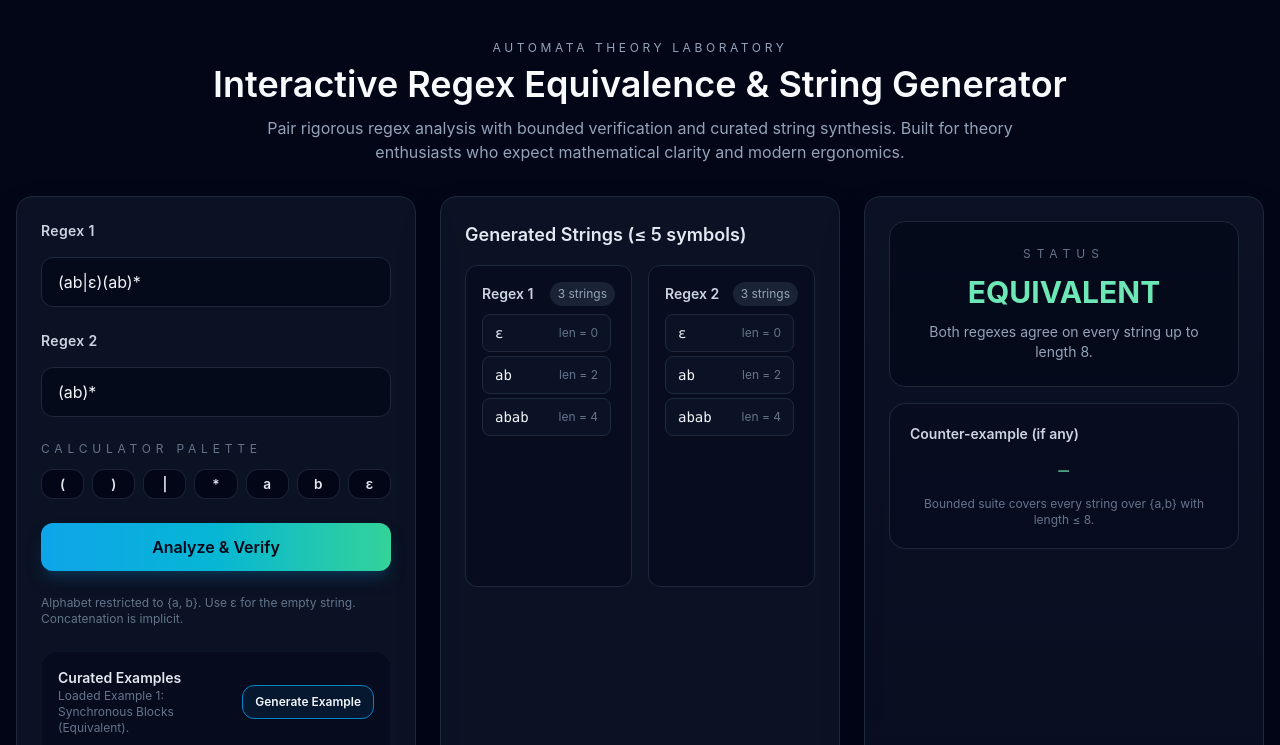
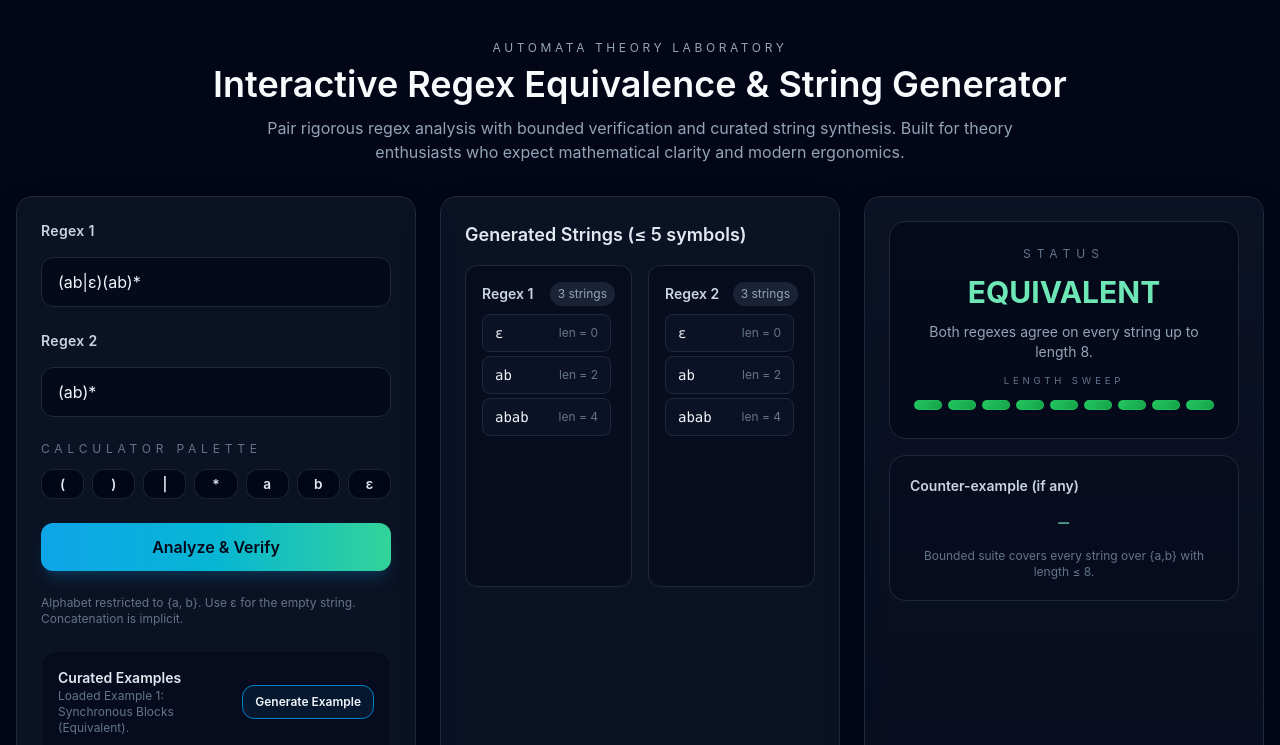
Before and after one commit to Mohit-Lakra/TAFL-Project, a plain HTML site: page public/index.html in a window 1280 px wide. Both pictures are taken after typing "Sample", "Sample" into the empty fields and a click on the button "Generate Example". Shown: the top 745 px of the page. Drawn offline with nearby package versions, Linux system fonts and the light colour scheme.

Commit message:
Animation fixed

```diff
--- a/public/assets/css/custom.css
+++ b/public/assets/css/custom.css
@@ -68,3 +68,37 @@ body {
     box-shadow: 0 0 0 0 rgba(52, 211, 153, 0);
   }
 }
+
+.stack-bars {
+  display: flex;
+  gap: 0.4rem;
+  justify-content: center;
+  padding: 0.25rem 0;
+}
+
+.stack-segment {
+  flex: 1;
+  min-width: 18px;
+  height: 10px;
+  border-radius: 999px;
+  background-color: rgba(148, 163, 184, 0.25);
+  border: 1px solid rgba(15, 23, 42, 0.5);
+  transition: background-color 240ms ease, transform 240ms ease, opacity 240ms ease;
+}
+
+.stack-segment.stack-active {
+  background: linear-gradient(120deg, #38bdf8, #22d3ee);
+  box-shadow: 0 0 12px rgba(56, 189, 248, 0.35);
+  transform: scaleY(1.45);
+}
+
+.stack-segment.stack-success {
+  background: linear-gradient(120deg, #22c55e, #16a34a);
+  border-color: rgba(34, 197, 94, 0.6);
+}
+
+.stack-segment.stack-fail {
+  background: linear-gradient(120deg, #f43f5e, #f97316);
+  border-color: rgba(244, 63, 94, 0.7);
+  box-shadow: 0 0 10px rgba(244, 63, 94, 0.35);
+}
--- a/public/assets/js/core/verification.js
+++ b/public/assets/js/core/verification.js
@@ -1,12 +1,13 @@
-const UNIVERSAL_SUITE = buildTestSuite(8);
+const { flat: UNIVERSAL_SUITE, levels: UNIVERSAL_LEVELS } = buildTestSuite(8);
 
 function sanitizeForRegExp(expr) {
   return expr.replace(/\s+/g, '').replace(/ε/g, '(?:)');
 }
 
 function buildTestSuite(maxLen) {
-  const suite = [''];
   const alphabet = ['a', 'b'];
+  const levels = [['']];
+  const flat = [''];
   let currentLevel = [''];
   for (let len = 1; len <= maxLen; len += 1) {
     const nextLevel = [];
@@ -15,26 +16,30 @@ function buildTestSuite(maxLen) {
         nextLevel.push(prefix + ch);
       }
     }
-    suite.push(...nextLevel);
+    levels.push(nextLevel);
+    flat.push(...nextLevel);
     currentLevel = nextLevel;
   }
-  return suite;
+  return { levels, flat };
 }
 
 export async function verifyEquivalence(pattern1, pattern2, onProgress = () => {}) {
   const regex1 = new RegExp(`^${sanitizeForRegExp(pattern1)}$`);
   const regex2 = new RegExp(`^${sanitizeForRegExp(pattern2)}$`);
-  for (let index = 0; index < UNIVERSAL_SUITE.length; index += 1) {
-    const candidate = UNIVERSAL_SUITE[index];
-    onProgress(candidate, index, UNIVERSAL_SUITE.length);
-    if (index % 20 === 0) {
-      await new Promise((resolve) => setTimeout(resolve, 0));
+  let processed = 0;
+  for (let len = 0; len < UNIVERSAL_LEVELS.length; len += 1) {
+    const level = UNIVERSAL_LEVELS[len];
+    const sample = level[0] ?? '';
+    onProgress(sample, processed, UNIVERSAL_SUITE.length, len);
+    for (const candidate of level) {
+      const match1 = regex1.test(candidate);
+      const match2 = regex2.test(candidate);
+      if (match1 !== match2) {
+        return { equivalent: false, counterExample: candidate };
+      }
+      processed += 1;
     }
-    const match1 = regex1.test(candidate);
-    const match2 = regex2.test(candidate);
-    if (match1 !== match2) {
-      return { equivalent: false, counterExample: candidate };
-    }
+    await new Promise((resolve) => setTimeout(resolve, 200));
   }
   return { equivalent: true };
 }
--- a/public/assets/js/main.js
+++ b/public/assets/js/main.js
@@ -23,6 +23,10 @@ const paletteButtons = document.querySelectorAll('.palette-btn');
 const progressTicker = document.getElementById('progressTicker');
 const progressLabel = document.getElementById('progressLabel');
 const progressMeta = document.getElementById('progressMeta');
+const progressStack = document.getElementById('progressStack');
+
+const STACK_LEVEL_COUNT = 9;
+let stackSegments = [];
 
 let activeInput = regex1Input;
 
@@ -57,6 +61,49 @@ function disableAnalyze(disabled) {
   }
 }
 
+function buildStackSegments(count) {
+  if (!progressStack) return;
+  progressStack.innerHTML = '';
+  stackSegments = [];
+  for (let i = 0; i < count; i += 1) {
+    const segment = document.createElement('div');
+    segment.className = 'stack-segment';
+    segment.dataset.index = i;
+    progressStack.appendChild(segment);
+    stackSegments.push(segment);
+  }
+}
+
+function resetStackSegments() {
+  stackSegments.forEach((segment) => {
+    segment.classList.remove('stack-active', 'stack-success', 'stack-fail');
+  });
+}
+
+function markStackProgress(length) {
+  if (!stackSegments.length || typeof length !== 'number') return;
+  stackSegments.forEach((segment, idx) => {
+    if (segment.classList.contains('stack-fail')) return;
+    segment.classList.remove('stack-active');
+    if (idx < length) {
+      segment.classList.add('stack-success');
+    } else if (idx > length) {
+      segment.classList.remove('stack-success');
+    }
+  });
+  if (stackSegments[length]) {
+    stackSegments[length].classList.add('stack-active');
+  }
+}
+
+function markStackResult(equivalent) {
+  if (!stackSegments.length) return;
+  stackSegments.forEach((segment) => {
+    segment.classList.remove('stack-active', 'stack-success', 'stack-fail');
+    segment.classList.add(equivalent ? 'stack-success' : 'stack-fail');
+  });
+}
+
 function setTickerIdle() {
   if (!progressTicker) return;
   progressTicker.classList.add('hidden');
@@ -64,12 +111,16 @@ function setTickerIdle() {
   progressMeta.textContent = 'Waiting for input';
 }
 
-function updateTicker(candidate, index, total) {
+function updateTicker(candidate, index, total, length = null) {
   if (!progressTicker) return;
   const symbol = candidate === '' ? 'ε' : candidate;
   progressTicker.classList.remove('hidden');
+  const lengthLabel = typeof length === 'number' ? `Length ${length} • ` : '';
   progressLabel.textContent = `Testing ${symbol}`;
-  progressMeta.textContent = `${index + 1} of ${total} strings`;
+  progressMeta.textContent = `${lengthLabel}${index + 1} of ${total} strings`;
+  if (typeof length === 'number') {
+    markStackProgress(length);
+  }
 }
 
 async function safeAnalyze() {
@@ -82,6 +133,8 @@ async function safeAnalyze() {
   }
 
   disableAnalyze(true);
+  setTickerIdle();
+  resetStackSegments();
 
   let ast1;
   let ast2;
@@ -90,6 +143,8 @@ async function safeAnalyze() {
     ast2 = new RegexParser(expr2).parse();
   } catch (error) {
     disableAnalyze(false);
+    setTickerIdle();
+    resetStackSegments();
     showAlert(alertBox, error.message);
     return;
   }
@@ -101,6 +156,8 @@ async function safeAnalyze() {
     renderStrings(strings2El, count2El, strings2);
   } catch (error) {
     disableAnalyze(false);
+    setTickerIdle();
+    resetStackSegments();
     showAlert(alertBox, `Generation error: ${error.message}`);
     return;
   }
@@ -108,9 +165,11 @@ async function safeAnalyze() {
   try {
     const verification = await verifyEquivalence(expr1, expr2, updateTicker);
     setTickerIdle();
+    markStackResult(verification.equivalent);
     updateStatus(statusCard, statusText, statusDetail, counterEl, verification);
   } catch (error) {
     setTickerIdle();
+    resetStackSegments();
     showAlert(alertBox, `Verification error: ${error.message}`);
   }
 
@@ -128,6 +187,8 @@ function loadRandomExample() {
   safeAnalyze();
 }
 
+buildStackSegments(STACK_LEVEL_COUNT);
+resetStackSegments();
 renderExampleList(exampleListEl, curatedExamples);
 setTickerIdle();
 analyzeBtn.addEventListener('click', () => {
--- a/public/index.html
+++ b/public/index.html
@@ -87,6 +87,10 @@
               <p id="progressMeta" class="text-xs text-slate-500">Waiting for input</p>
             </div>
           </div>
+          <div class="space-y-2">
+            <p class="text-[0.6rem] uppercase tracking-[0.4em] text-slate-500">Length sweep</p>
+            <div id="progressStack" class="stack-bars"></div>
+          </div>
         </div>
         <div class="border border-slate-800 rounded-2xl bg-slate-950/30 p-5 space-y-3">
           <p class="text-sm font-semibold text-slate-300">Counter-example (if any)</p>
```
Also changed, not shown: 1 other file.
